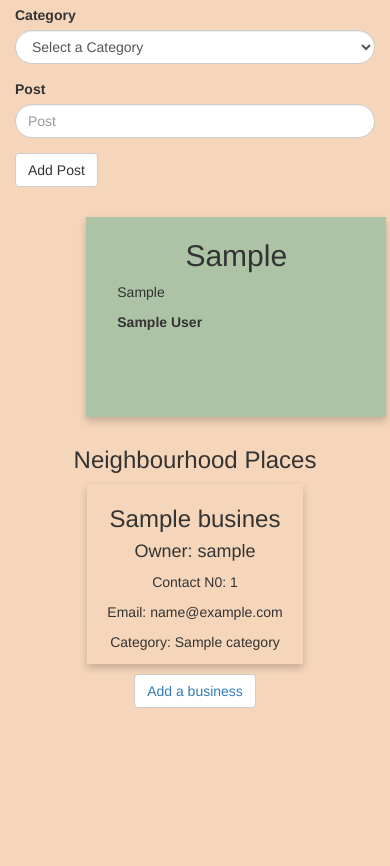
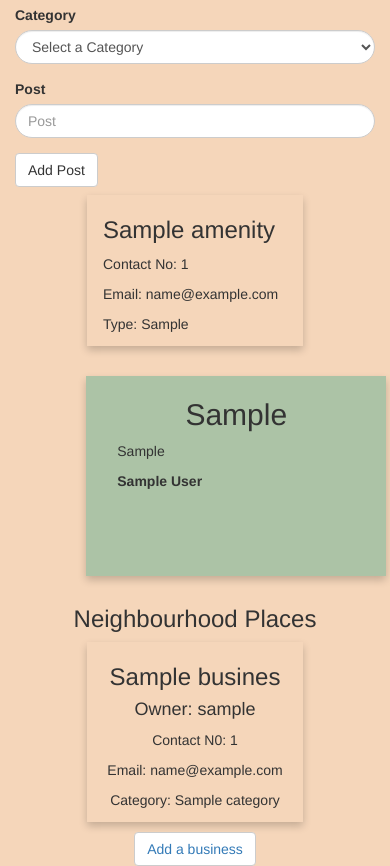
Before and after one commit to AnumAsif/neighbourhood-updates, a Django app: page /neighbourhood/1 in a window 390 px wide. Shown: the part 754-1620 px from the top of the page. Before the commit the page ends 1462 px from the top, so only its background shows below. Run offline with Django 3.2, Linux system fonts and the light colour scheme; a user stored in the database is signed in; tables that the repository leaves empty hold one stand-in row (values such as "Sample post"); some libraries are stand-ins or nearby versions.

Commit message:
Add amenities in the neighbourhood

```diff
--- a/myneighbourhood/admin.py
+++ b/myneighbourhood/admin.py
@@ -7,3 +7,4 @@ admin.site.register(Business)
 admin.site.register(Post)
 admin.site.register(Location)
 admin.site.register(Category)
+admin.site.register(Amenity)
--- a/myneighbourhood/forms.py
+++ b/myneighbourhood/forms.py
@@ -35,9 +35,16 @@ class PostForm(forms.ModelForm):
         exclude = ['user', 'neighbourhood']
 
 class BusinessForm(forms.ModelForm):
+
     class Meta:
             model = Business
-            exclude = ['neighbourhood', 'user']
+            fields=('name','phone','email','category')
+            widgets={
+                'name':forms.TextInput(attrs={'placeholder':'Enter Business Title'}) ,
+                'phone':forms.TextInput(attrs={'placeholder':'Enter Contact Detail'}),
+                'email':forms.TextInput(attrs={'placeholder':'Enter Email Address of business'}),
+                # 'category':forms.Select(attrs={'placeholder':'Select Category'}),
+            }
 
 class AmenityForm(forms.ModelForm):
     CATEGORIES = (
--- a/myneighbourhood/templates/hood_details.html
+++ b/myneighbourhood/templates/hood_details.html
@@ -21,6 +21,18 @@
                     {% bootstrap_form form %}
                     <input type="submit" class="btn btn-default" value="Add Post">
                 </form>
+            </div>
+            <div class="amenities">
+                {% for amenity in amenities %}
+                <div class="business-card">
+                    <div class="card-body">
+                        <h3>{{amenity.name}}</h3>
+                        <p>Contact No: {{amenity.phone}}</p>
+                        <p>Email: {{amenity.email}}</p>
+                        <p>Type: {{amenity.amenity_type}}</p>
+                    </div>
+                </div>
+                {% endfor %}
             </div>
 
         </div>
@@ -53,7 +65,7 @@
                 </div>
             </div>
             {% endfor %}
-            <button class="btn btn-default add-busins-btn"><a href="">Add a business</a></button>
+            <button class="btn btn-default add-busins-btn"><a href="{% url 'add_business' hood.id %}">Add a business</a></button>
 
         </div>
     </div>
--- a/myneighbourhood/urls.py
+++ b/myneighbourhood/urls.py
@@ -12,6 +12,7 @@ urlpatterns = [
     url(r'^edit/',views.edit_profile, name='edit_profile'),
     url(r'^add_neighbourhood/$', views.add_neighbourhood, name="add_neighbourhood"),
     url(r'^neighbourhood/(?P<hood_id>\d+)', views.hood_details, name = 'hood_details'),
+    url(r'^add_business/(?P<hood_id>\d+)', views.add_business, name="add_business"),
 
 ]
 if settings.DEBUG:
--- a/myneighbourhood/views.py
+++ b/myneighbourhood/views.py
@@ -100,6 +100,8 @@ def hood_details(request, hood_id):
     occupants=Profile.objects.filter(neighbourhood=hood)
     businesses=Business.objects.filter(neighbourhood=hood)
     posts=Post.objects.filter(neighbourhood=hood)
+    amenities=Amenity.objects.filter(neighbourhood=hood)
+
     current_user=request.user
     if request.method=='POST':
         form= PostForm(request.POST)
@@ -111,4 +113,20 @@ def hood_details(request, hood_id):
             return redirect('hood_details', hood_id=hood_id)
     else:
         form=PostForm()
-    return render(request, 'hood_details.html',{'hood':hood,'occupants':occupants, 'businesses':businesses,'posts':posts,'form':form})
+    return render(request, 'hood_details.html',{'amenities':amenities,'hood':hood,'occupants':occupants, 'businesses':businesses,'posts':posts,'form':form})
+
+@login_required(login_url='/login')
+def add_business(request, hood_id):
+    user=request.user
+    hood=Neighbourhood.find_neighbourhood(hood_id)
+    if request.method == 'POST':
+        form = BusinessForm(request.POST)
+        if form.is_valid():
+            business = form.save(commit=False)
+            business.owner = user
+            business.neighbourhood=hood
+            business.save()
+            return redirect('hood_details', hood_id=hood_id)
+    else:
+        form=BusinessForm()
+    return render(request,'add_business.html',{'form':form})
```
Also changed, not shown: myneighbourhood/templates/add_business.html (+25 -0 lines).
